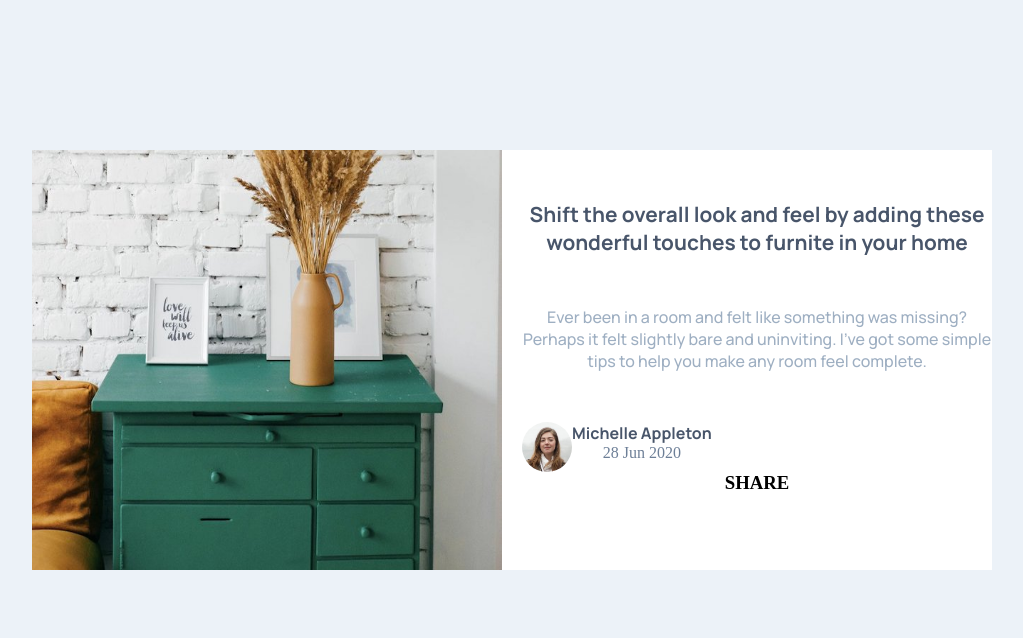
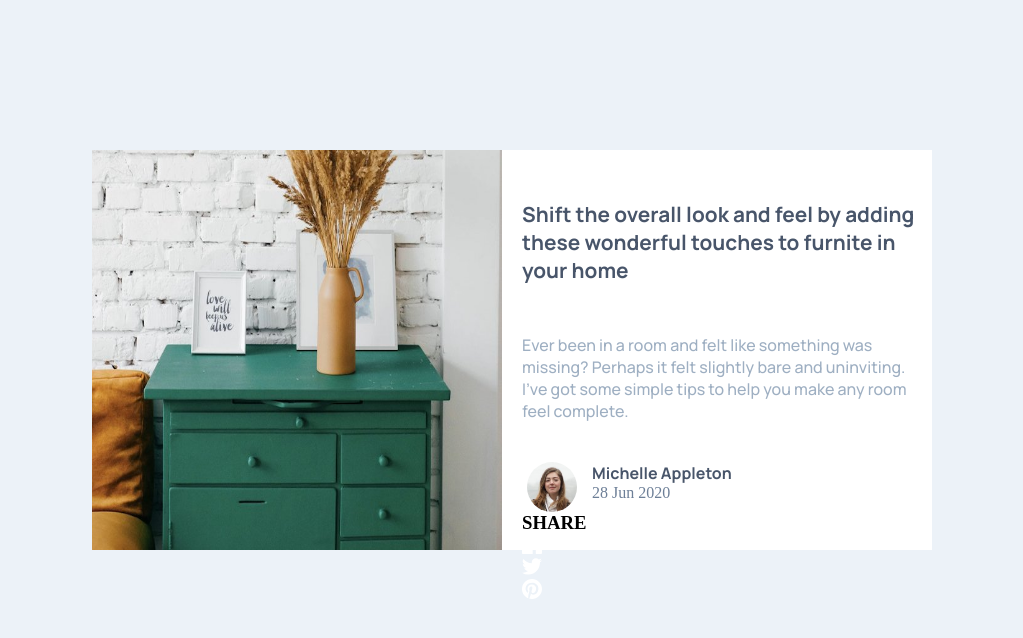
Before and after one commit to Edwardleung1/article-preview-component-master, a plain HTML site: page index.html in a window 1280 px wide. Shown: the whole page, without its empty margins (128-1151 px from the left). Drawn offline with Linux system fonts and the light colour scheme.

Commit message:
updated css

```diff
--- a/styles.css
+++ b/styles.css
@@ -33,15 +33,17 @@ body {
     grid-template-columns: 1fr 1fr; /* or you could say 50% 50% */
     grid-column-gap: 20px;
     margin: 0 auto;
-    max-width: 960px;
+    max-width: 840px;
+    max-height: 400px;
     background-color: #fff;
     margin-top: 150px;
     margin-bottom: 80px;
+    text-align: left;
 }
 
 .drawers {
     width: 100%;
-    height: 420px;
+    height: 400px;
 }
 
 .title_article {
@@ -49,7 +51,6 @@ body {
     color: var(--VeryDarkGrayishBlue);
     font-size: 1.3em;
     padding-top: 50px;
-
 }
 
 .text_article {
@@ -63,7 +64,8 @@ body {
 .avatar {
     border-radius: 50%;
     width: 50px;
-    margin-top: 50px;
+    margin-top: 40px;
+    margin-left: 5px;
 }
 
 .author_name {
@@ -71,11 +73,13 @@ body {
     font-weight: 700;
     font-family: var(--Headings);
     font-size: 1em;
-    margin-top: 50px;
+    margin-top: 40px;
+    margin-left: 15px;
 }
 
 .time {
     color: var(--DesaturatedDark);
+    margin-left: 15px;
 }
 
 .author_info {
@@ -83,7 +87,9 @@ body {
     flex-direction: row;
 }
 
-
+.share_social {
+    display: hidden;
+}
 
 
 
```
